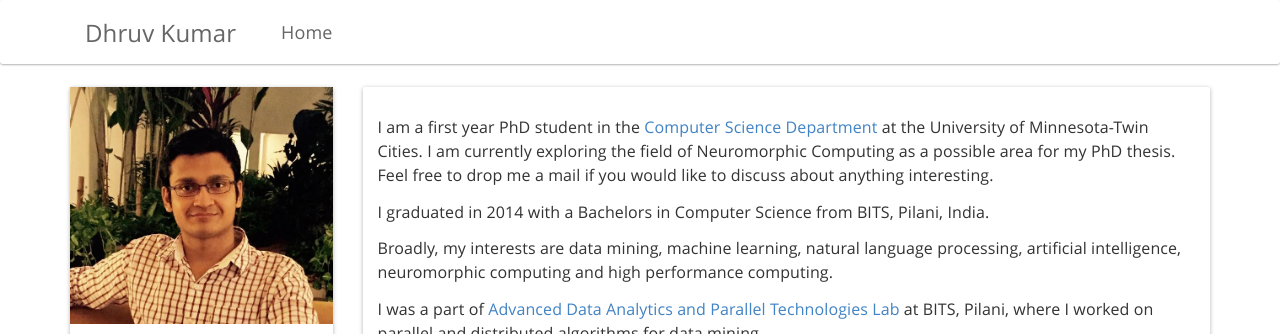
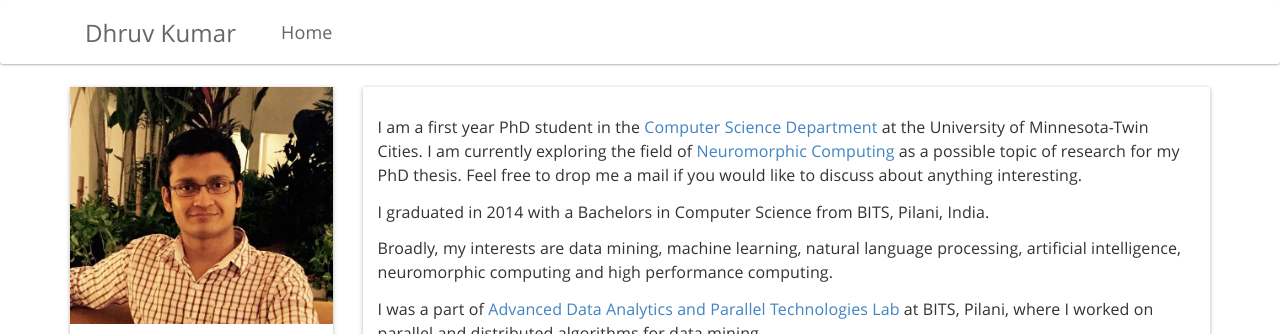
Before and after one commit to kudhru/old-personal-repo, a Jekyll site: the page built from index.html, in a window 1280 px wide. Shown: the top 334 px of the page. Built offline with Jekyll 4.4.1, drawn with Linux system fonts in a browser that asks for light colours; nearby versions of some CDN libraries.

Commit message:
content change

```diff
--- a/index.html
+++ b/index.html
@@ -15,7 +15,8 @@
             <div class="panel panel-default">
                 <div class="panel-body" style="line-height: 1.5; font-size: 16px;">
                     <p>
-                        I am a first year PhD student in the <a href="https://www.cs.umn.edu/">Computer Science Department</a> at the University of Minnesota-Twin Cities. I am currently exploring the field of Neuromorphic Computing as a possible area for my PhD thesis. Feel free to drop me a mail if you would like to discuss about anything interesting.</a>
+                        I am a first year PhD student in the <a href="https://www.cs.umn.edu/">Computer Science Department</a> at the University of Minnesota-Twin Cities.
+                        I am currently exploring the field of <a href="https://en.wikipedia.org/wiki/Neuromorphic_engineering">Neuromorphic Computing</a> as a possible topic of research for my PhD thesis. Feel free to drop me a mail if you would like to discuss about anything interesting.</a>
                     </p>
                     <p>
                         I graduated in 2014 with a Bachelors in Computer Science from BITS, Pilani, India.
```
